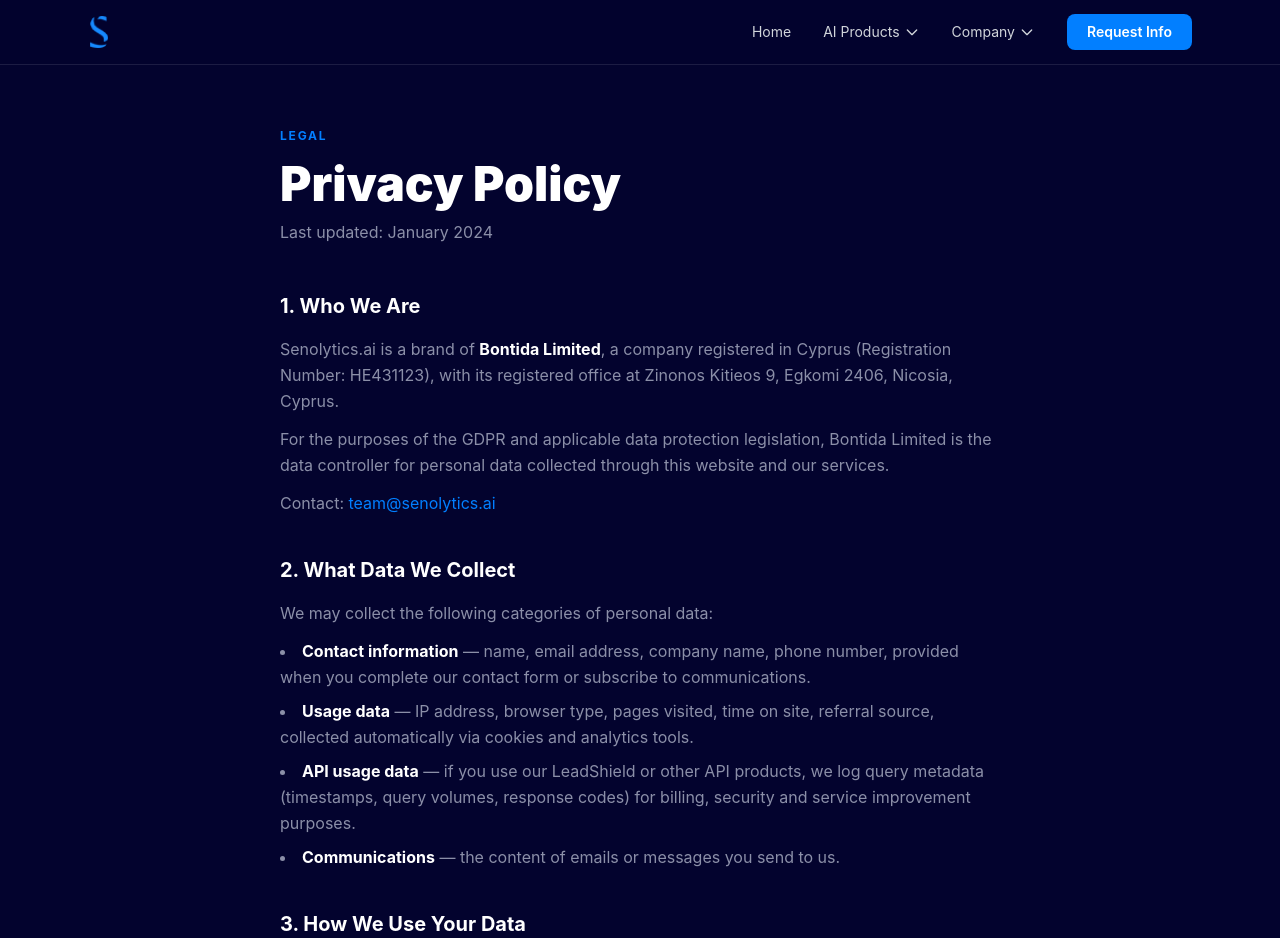
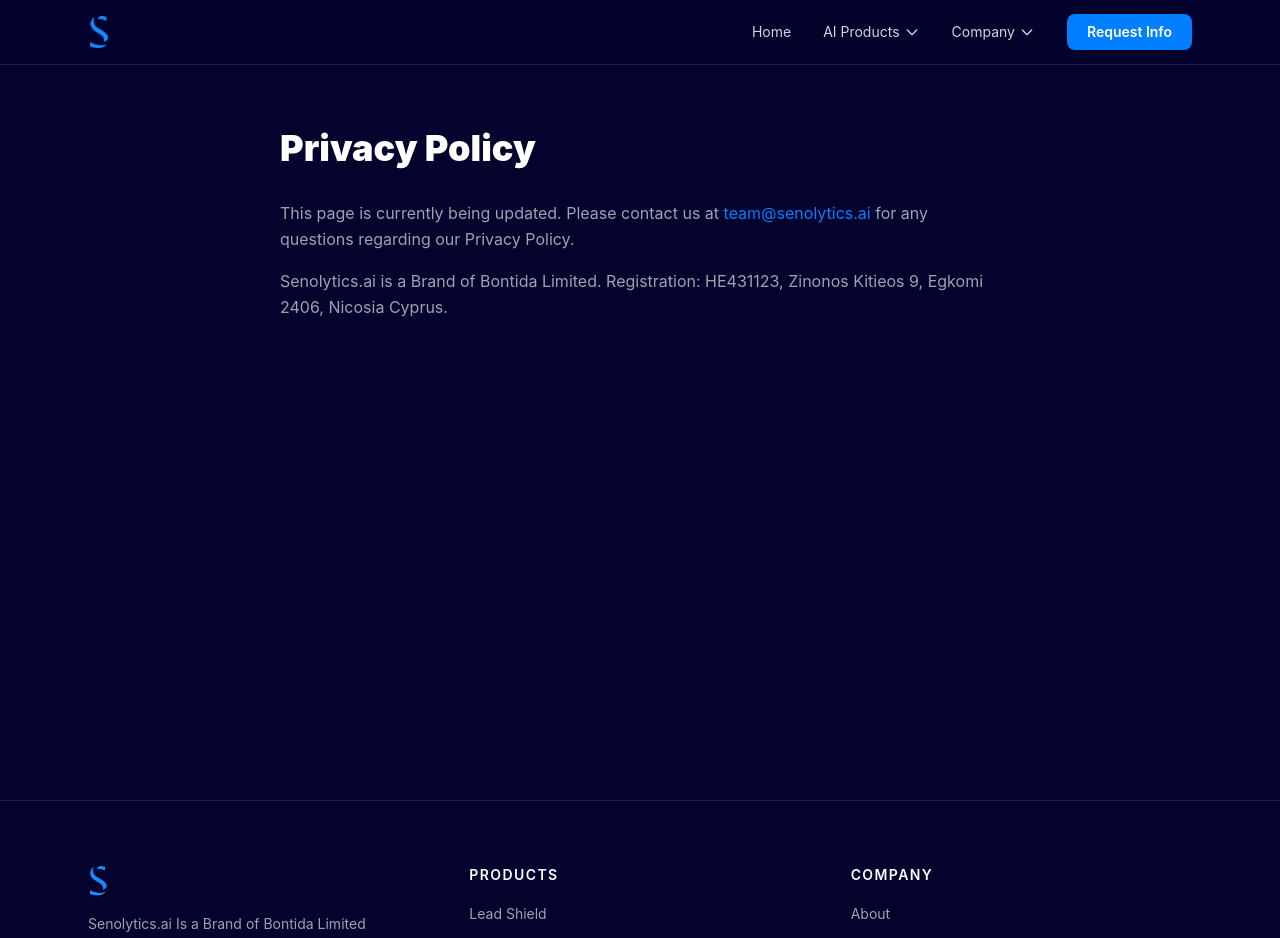
Before and after one commit to akermanai/senolytics-web, a Next.js app: page /privacy-policy in a window 1280 px wide. Shown: the top 938 px of the page. Built offline with nearby package versions, Linux system fonts and the light colour scheme.

Commit message:
revert: restore privacy-policy to stub for build diagnosis

```diff
--- a/app/privacy-policy/page.tsx
+++ b/app/privacy-policy/page.tsx
@@ -1,184 +1,12 @@
-export const metadata = {
-  title: "Privacy Policy — senolytics.ai",
-  description: "How Senolytics.ai (Bontida Limited) collects, uses and protects your personal data.",
-};
-
-export default function PrivacyPolicyPage() {
+export const metadata = { title: "Privacy Policy — senolytics.ai" };
+export default function Page() {
   return (
     <section className="bg-[#03032e] pt-32 pb-24 min-h-screen">
       <div className="max-w-3xl mx-auto px-6">
-        <span className="text-[#027fff] text-xs font-bold uppercase tracking-[0.15em] block mb-4">Legal</span>
-        <h1 className="text-4xl md:text-5xl font-black text-white leading-tight mb-3">Privacy Policy</h1>
-        <p className="text-[#8b8fa8] mb-12">Last updated: January 2024</p>
-
-        <div className="space-y-10 text-[#8b8fa8] leading-relaxed">
-
-          <div>
-            <h2 className="text-white font-bold text-xl mb-4">1. Who We Are</h2>
-            <p>
-              Senolytics.ai is a brand of <strong className="text-white">Bontida Limited</strong>,
-              a company registered in Cyprus (Registration Number: HE431123), with its registered
-              office at Zinonos Kitieos 9, Egkomi 2406, Nicosia, Cyprus.
-            </p>
-            <p className="mt-3">
-              For the purposes of the GDPR and applicable data protection legislation, Bontida
-              Limited is the data controller for personal data collected through this website and
-              our services.
-            </p>
-            <p className="mt-3">
-              Contact:{" "}
-              <a href="mailto:team@senolytics.ai" className="text-[#027fff] hover:underline">
-                team@senolytics.ai
-              </a>
-            </p>
-          </div>
-
-          <div>
-            <h2 className="text-white font-bold text-xl mb-4">2. What Data We Collect</h2>
-            <p>We may collect the following categories of personal data:</p>
-            <ul className="mt-3 space-y-2 list-disc list-inside">
-              <li>
-                <strong className="text-white">Contact information</strong> — name, email address,
-                company name, phone number, provided when you complete our contact form or
-                subscribe to communications.
-              </li>
-              <li>
-                <strong className="text-white">Usage data</strong> — IP address, browser type,
-                pages visited, time on site, referral source, collected automatically via cookies
-                and analytics tools.
-              </li>
-              <li>
-                <strong className="text-white">API usage data</strong> — if you use our LeadShield
-                or other API products, we log query metadata (timestamps, query volumes, response
-                codes) for billing, security and service improvement purposes.
-              </li>
-              <li>
-                <strong className="text-white">Communications</strong> — the content of emails or
-                messages you send to us.
-              </li>
-            </ul>
-          </div>
-
-          <div>
-            <h2 className="text-white font-bold text-xl mb-4">3. How We Use Your Data</h2>
-            <p>We use personal data for the following purposes:</p>
-            <ul className="mt-3 space-y-2 list-disc list-inside">
-              <li>To respond to enquiries and provide the services you have requested.</li>
-              <li>To manage our business relationship with you.</li>
-              <li>To send product updates, newsletters or marketing communications where you have
-                consented or where we have a legitimate interest to do so.</li>
-              <li>To improve our website and services through analytics.</li>
-              <li>To fulfil legal and regulatory obligations.</li>
-              <li>To detect and prevent fraud and security incidents.</li>
-            </ul>
-          </div>
-
-          <div>
-            <h2 className="text-white font-bold text-xl mb-4">4. Legal Basis for Processing</h2>
-            <p>We process your personal data on the following legal grounds:</p>
-            <ul className="mt-3 space-y-2 list-disc list-inside">
-              <li>
-                <strong className="text-white">Contract</strong> — where processing is necessary
-                to provide services you have requested.
-              </li>
-              <li>
-                <strong className="text-white">Legitimate interests</strong> — for improving our
-                services, marketing to existing customers, and fraud prevention.
-              </li>
-              <li>
-                <strong className="text-white">Consent</strong> — where you have explicitly
-                agreed, e.g. to receive marketing emails or to accept cookies.
-              </li>
-              <li>
-                <strong className="text-white">Legal obligation</strong> — where we must process
-                data to comply with applicable law.
-              </li>
-            </ul>
-          </div>
-
-          <div>
-            <h2 className="text-white font-bold text-xl mb-4">5. Data Retention</h2>
-            <p>
-              We retain personal data only for as long as necessary for the purposes described in
-              this policy, or as required by law. Contact form submissions are retained for up to
-              3 years. API usage logs are retained for up to 2 years. You may request deletion at
-              any time by contacting us.
-            </p>
-          </div>
-
-          <div>
-            <h2 className="text-white font-bold text-xl mb-4">6. Data Storage and Security</h2>
-            <p>
-              Our data is hosted in SOC 2 Type II and ISO 27001 certified data centres in
-              Falkenstein, Germany, operated 100% by renewable energy. Data of EU and UK customers
-              does not leave the EU. We employ appropriate technical and organisational measures to
-              protect your data against unauthorised access, loss, or disclosure.
-            </p>
-          </div>
-
-          <div>
-            <h2 className="text-white font-bold text-xl mb-4">7. Third-Party Sharing</h2>
-            <p>
-              We do not sell your personal data. We may share data with trusted service providers
-              who assist in operating our website and services (such as hosting, analytics and
-              email delivery), under strict data processing agreements. We may disclose data to
-              legal authorities where required by law.
-            </p>
-          </div>
-
-          <div>
-            <h2 className="text-white font-bold text-xl mb-4">8. Your Rights</h2>
-            <p>Under GDPR you have the right to:</p>
-            <ul className="mt-3 space-y-2 list-disc list-inside">
-              <li>Access the personal data we hold about you.</li>
-              <li>Rectify inaccurate or incomplete data.</li>
-              <li>Request erasure of your data (&ldquo;right to be forgotten&rdquo;).</li>
-              <li>Restrict or object to certain processing.</li>
-              <li>Data portability — receive your data in a machine-readable format.</li>
-              <li>Withdraw consent at any time where processing is based on consent.</li>
-              <li>Lodge a complaint with the relevant supervisory authority.</li>
-            </ul>
-            <p className="mt-4">
-              To exercise any of these rights, contact us at{" "}
-              <a href="mailto:team@senolytics.ai" className="text-[#027fff] hover:underline">
-                team@senolytics.ai
-              </a>
-              . We will respond within 30 days.
-            </p>
-          </div>
-
-          <div>
-            <h2 className="text-white font-bold text-xl mb-4">9. Cookies</h2>
-            <p>
-              We use cookies and similar tracking technologies to improve your experience. Please
-              see our{" "}
-              <a href="/cookie-policy" className="text-[#027fff] hover:underline">
-                Cookie Policy
-              </a>{" "}
-              for full details.
-            </p>
-          </div>
-
-          <div>
-            <h2 className="text-white font-bold text-xl mb-4">10. Changes to This Policy</h2>
-            <p>
-              We may update this Privacy Policy from time to time. We will notify you of
-              significant changes by posting a notice on our website. Continued use of our
-              services after such changes constitutes acceptance of the updated policy.
-            </p>
-          </div>
-
-          <div className="border-t border-white/10 pt-8">
-            <p>
-              <strong className="text-white">Bontida Limited</strong> (trading as Senolytics.ai)<br />
-              Zinonos Kitieos 9, Egkomi 2406, Nicosia, Cyprus<br />
-              Registration: HE431123<br />
-              <a href="mailto:team@senolytics.ai" className="text-[#027fff] hover:underline">
-                team@senolytics.ai
-              </a>
-            </p>
-          </div>
-
+        <h1 className="text-4xl font-black text-white mb-8">Privacy Policy</h1>
+        <div className="text-gray-400 leading-relaxed space-y-4">
+          <p>This page is currently being updated. Please contact us at <a href="mailto:team@senolytics.ai" className="text-[#027fff] hover:underline">team@senolytics.ai</a> for any questions regarding our Privacy Policy.</p>
+          <p>Senolytics.ai is a Brand of Bontida Limited. Registration: HE431123, Zinonos Kitieos 9, Egkomi 2406, Nicosia Cyprus.</p>
         </div>
       </div>
     </section>
```
